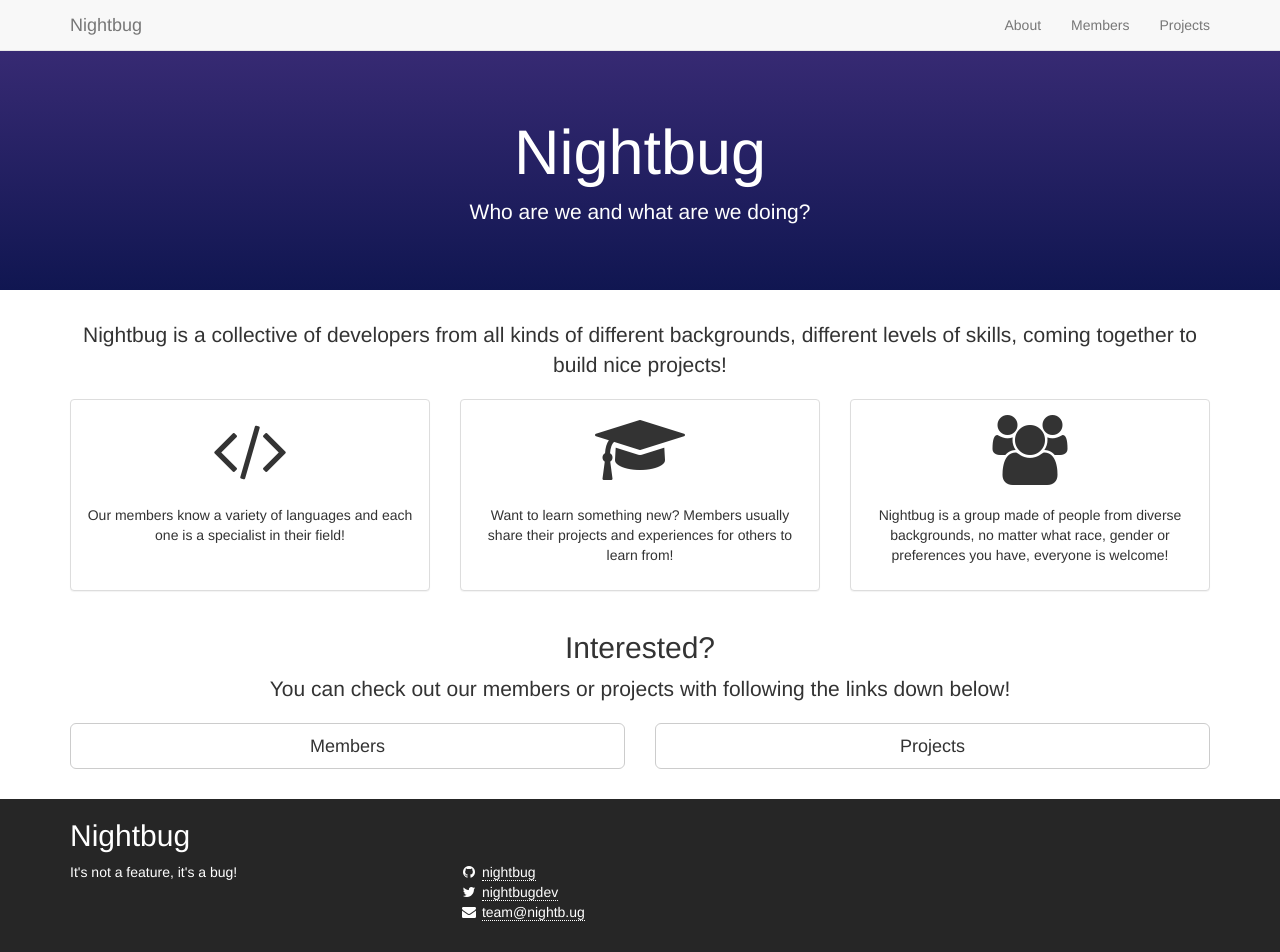
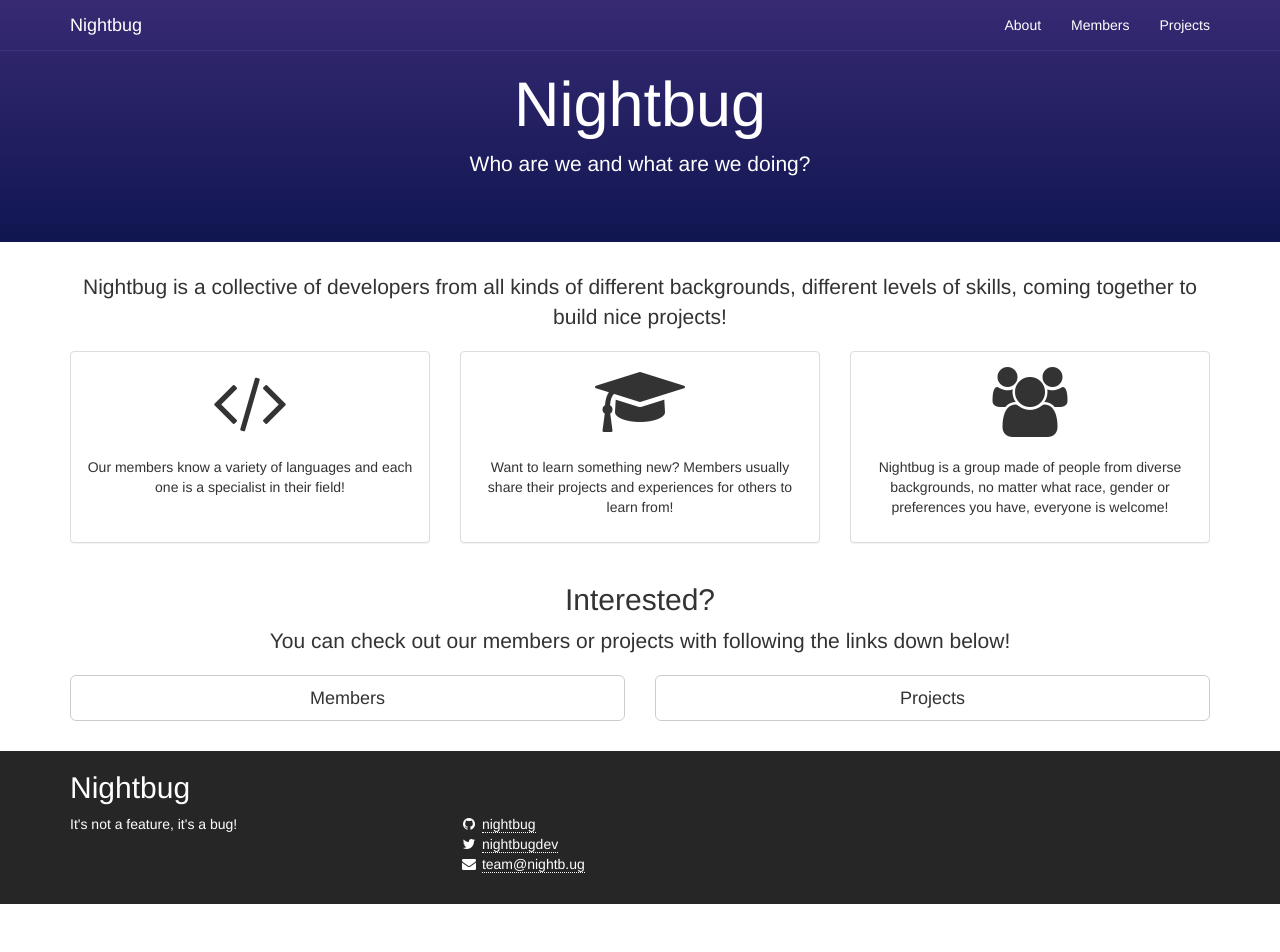
Before and after one commit to bildpunkt/nightbug-website, a Jekyll site: the page built from about.html, in a window 1280 px wide and 952 px high. Built offline with Jekyll 4.4.1, drawn with Linux system fonts in a browser that asks for light colours; nearby versions of some CDN libraries.

Commit message:
change navbar styling

```diff
--- a/_includes/header.html
+++ b/_includes/header.html
@@ -1,4 +1,4 @@
-<nav class="navbar navbar-default navbar-fixed-top">
+<nav class="navbar navbar-default navbar-fixed-top" data-spy="affix" data-offset-top="50">
   <div class="container">
     <!-- Brand and toggle get grouped for better mobile display -->
     <div class="navbar-header">
--- a/_sass/nightbug/_general.scss
+++ b/_sass/nightbug/_general.scss
@@ -4,7 +4,7 @@
 }
 
 .page {
-    margin-top: $navbar-height;
+    padding-top: $navbar-height;
 }
 
 .nm {
--- /dev/null
+++ b/_sass/nightbug/_navbar.scss
@@ -0,0 +1,20 @@
+$navbar-default-bg: #4B3A9A;
+$navbar-default-link-color: #fff;
+$navbar-default-hover-color: #f1f1f1;
+$navbar-default-link-hover-color: $navbar-default-hover-color;
+
+.navbar.navbar-default {
+    background-color: transparent;
+}
+.navbar.navbar-default {
+  transition: background-color .25s ease-in-out;
+
+  &.affix-top {
+    background-color: transparent;
+    transition: background-color .25s ease-in-out;
+  }
+
+  &.affix {
+    background-color: #4B3A9A;
+  }
+}
--- a/assets/css/main.scss
+++ b/assets/css/main.scss
@@ -1,6 +1,7 @@
 ---
 ---
 
+@import "nightbug/navbar";
 @import "bootstrap";
 
 @import "nightbug/general";
```
